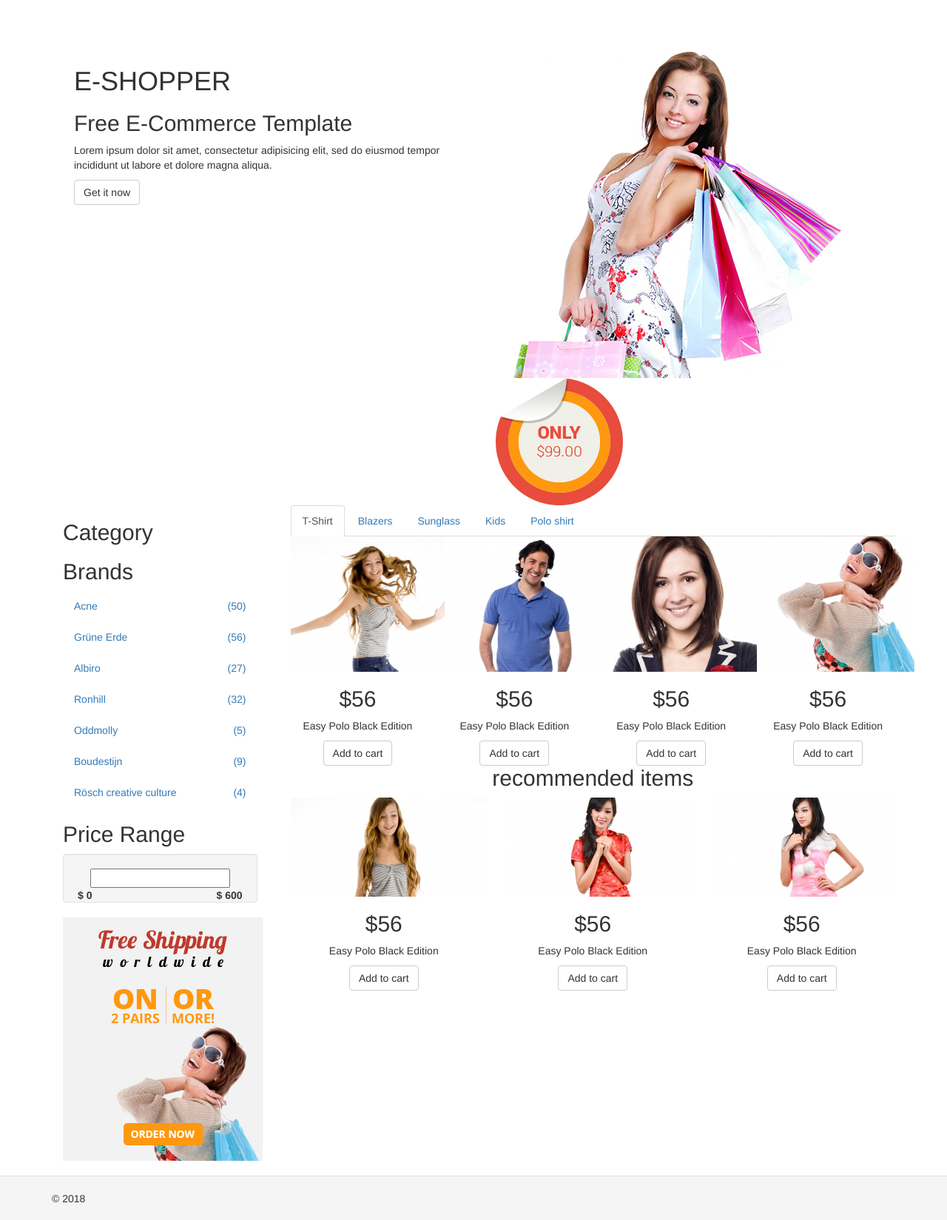
After one commit to alexey-ringo/yii2-shopping-cart, a PHP site: template frontend/views/category/index.php in a window 1280 px wide. The commit adds this page. Shown: the whole page at 74% size. Run offline with PHP 8.4, Linux system fonts and the light colour scheme; the template is opened without the code that fills it, so the values that code supplies are empty; some libraries are stand-ins or nearby versions.

Commit message:
default Index page - show popular products

```diff
--- a/common/config/bootstrap.php
+++ b/common/config/bootstrap.php
@@ -7,4 +7,5 @@ Yii::setAlias('@console', dirname(dirname(__DIR__)) . '/console');
 //Моя тестовая функция
 function debug($arr) {
     echo '<pre>' . print_r($arr, true) . '</pre>';
+    die;
 }
--- a/frontend/components/MenuWidget.php
+++ b/frontend/components/MenuWidget.php
@@ -1,9 +1,9 @@
 <?php
 
-namespace app\components;
+namespace frontend\components;
 
 use yii\base\Widget;
-use app\models\Category;
+use frontend\models\Category;
 use Yii;
 
 class MenuWidget extends Widget {
--- a/frontend/config/main.php
+++ b/frontend/config/main.php
@@ -11,6 +11,8 @@ return [
     'basePath' => dirname(__DIR__),
     'bootstrap' => ['log'],
     'language' => 'ru-RU',
+    //Роут по умолчанию
+    'defaultRoute' => 'category/index',
     'controllerNamespace' => 'frontend\controllers',
     'components' => [
         'request' => [
--- a/frontend/models/Category.php
+++ b/frontend/models/Category.php
@@ -1,6 +1,6 @@
 <?php
 
-namespace app\models;
+namespace frontend\models;
 
 use Yii;
 
--- a/frontend/models/Product.php
+++ b/frontend/models/Product.php
@@ -1,6 +1,6 @@
 <?php
 
-namespace app\models;
+namespace frontend\models;
 
 use Yii;
 
--- /dev/null
+++ b/frontend/views/category/index.php
@@ -0,0 +1,545 @@
+<?php
+
+/* @var $this yii\web\View */
+
+use frontend\components\MenuWidget;
+use yii\helpers\Html;
+
+$this->title = 'My Yii Application';
+?>
+	<section id="slider"><!--slider-->
+		<div class="container">
+			<div class="row">
+				<div class="col-sm-12">
+					<div id="slider-carousel" class="carousel slide" data-ride="carousel">
+						<ol class="carousel-indicators">
+							<li data-target="#slider-carousel" data-slide-to="0" class="active"></li>
+							<li data-target="#slider-carousel" data-slide-to="1"></li>
+							<li data-target="#slider-carousel" data-slide-to="2"></li>
+						</ol>
+
+						<div class="carousel-inner">
+							<div class="item active">
+								<div class="col-sm-6">
+									<h1><span>E</span>-SHOPPER</h1>
+									<h2>Free E-Commerce Template</h2>
+									<p>Lorem ipsum dolor sit amet, consectetur adipisicing elit, sed do eiusmod tempor incididunt ut labore et dolore magna aliqua. </p>
+									<button type="button" class="btn btn-default get">Get it now</button>
+								</div>
+								<div class="col-sm-6">
+									<img src="eshopper/images/home/girl1.jpg" class="girl img-responsive" alt="" />
+									<img src="eshopper/images/home/pricing.png"  class="pricing" alt="" />
+								</div>
+							</div>
+							<div class="item">
+								<div class="col-sm-6">
+									<h1><span>E</span>-SHOPPER</h1>
+									<h2>100% Responsive Design</h2>
+									<p>Lorem ipsum dolor sit amet, consectetur adipisicing elit, sed do eiusmod tempor incididunt ut labore et dolore magna aliqua. </p>
+									<button type="button" class="btn btn-default get">Get it now</button>
+								</div>
+								<div class="col-sm-6">
+									<img src="eshopper/images/home/girl2.jpg" class="girl img-responsive" alt="" />
+									<img src="eshopper/images/home/pricing.png"  class="pricing" alt="" />
+								</div>
+							</div>
+
+							<div class="item">
+								<div class="col-sm-6">
+									<h1><span>E</span>-SHOPPER</h1>
+									<h2>Free Ecommerce Template</h2>
+									<p>Lorem ipsum dolor sit amet, consectetur adipisicing elit, sed do eiusmod tempor incididunt ut labore et dolore magna aliqua. </p>
+									<button type="button" class="btn btn-default get">Get it now</button>
+								</div>
+								<div class="col-sm-6">
+									<img src="eshopper/images/home/girl3.jpg" class="girl img-responsive" alt="" />
+									<img src="eshopper/images/home/pricing.png" class="pricing" alt="" />
+								</div>
+							</div>
+
+						</div>
+
+						<a href="#slider-carousel" class="left control-carousel hidden-xs" data-slide="prev">
+							<i class="fa fa-angle-left"></i>
+						</a>
+						<a href="#slider-carousel" class="right control-carousel hidden-xs" data-slide="next">
+							<i class="fa fa-angle-right"></i>
+						</a>
+					</div>
+
+				</div>
+			</div>
+		</div>
+	</section><!--/slider-->
+
+	<section>
+		<div class="container">
+			<div class="row">
+				<div class="col-sm-3">
+					<div class="left-sidebar">
+						<h2>Category</h2>
+
+						<ul class="catalog category-products">
+							<?= MenuWidget::widget(['tpl' => 'menu']); ?>
+						</ul>
+
+						<div class="brands_products"><!--brands_products-->
+							<h2>Brands</h2>
+							<div class="brands-name">
+								<ul class="nav nav-pills nav-stacked">
+									<li><a href="#"> <span class="pull-right">(50)</span>Acne</a></li>
+									<li><a href="#"> <span class="pull-right">(56)</span>Grüne Erde</a></li>
+									<li><a href="#"> <span class="pull-right">(27)</span>Albiro</a></li>
+									<li><a href="#"> <span class="pull-right">(32)</span>Ronhill</a></li>
+									<li><a href="#"> <span class="pull-right">(5)</span>Oddmolly</a></li>
+									<li><a href="#"> <span class="pull-right">(9)</span>Boudestijn</a></li>
+									<li><a href="#"> <span class="pull-right">(4)</span>Rösch creative culture</a></li>
+								</ul>
+							</div>
+						</div><!--/brands_products-->
+
+						<div class="price-range"><!--price-range-->
+							<h2>Price Range</h2>
+							<div class="well text-center">
+								 <input type="text" class="span2" value="" data-slider-min="0" data-slider-max="600" data-slider-step="5" data-slider-value="[250,450]" id="sl2" ><br />
+								 <b class="pull-left">$ 0</b> <b class="pull-right">$ 600</b>
+							</div>
+						</div><!--/price-range-->
+
+						<div class="shipping text-center"><!--shipping-->
+							<img src="eshopper/images/home/shipping.jpg" alt="" />
+						</div><!--/shipping-->
+
+					</div>
+				</div>
+
+				<div class="col-sm-9 padding-right">
+				    <?php if(!empty($hits)) : ?>
+					<div class="features_items"><!--features_items-->
+						<h2 class="title text-center">Features Items</h2>
+						<?php foreach($hits as $hit) : ?>
+						<div class="col-sm-4">
+							<div class="product-image-wrapper">
+								<div class="single-products">
+										<div class="productinfo text-center">
+					                        <?= Html::img("@web/eshopper/images/products/{$hit->img}", ['alt' => $hit->name]); ?>
+											<h2>$<?= $hit->price ?></h2>
+											<p><?= $hit->name ?></p>
+											<a href="#" class="btn btn-default add-to-cart"><i class="fa fa-shopping-cart"></i>Add to cart</a>
+										</div>
+										<div class="product-overlay">
+											<div class="overlay-content">
+												<h2>$<?= $hit->price ?></h2>
+												<p><?= $hit->name ?></p>
+												<a href="#" class="btn btn-default add-to-cart"><i class="fa fa-shopping-cart"></i>Add to cart</a>
+											</div>
+										</div>
+										<?php if($hit->new) : ?>
+											<?= Html::img("@web/eshopper/images/home/new.png", ['alt' => 'Новинка', 'class' => 'new']); ?>
+										<?php endif; ?>
+										<?php if($hit->sale) : ?>
+											<?= Html::img("@web/eshopper/images/home/sale.png", ['alt' => 'Распродажа', 'class' => 'new']); ?>
+										<?php endif; ?>
+								</div>
+								<div class="choose">
+									<ul class="nav nav-pills nav-justified">
+										<li><a href="#"><i class="fa fa-plus-square"></i>Add to wishlist</a></li>
+										<li><a href="#"><i class="fa fa-plus-square"></i>Add to compare</a></li>
+									</ul>
+								</div>
+							</div>
+						</div>
+						<?php endforeach; ?>
+
+					</div><!--features_items-->
+					<?php endif; ?>
+
+					<div class="category-tab"><!--category-tab-->
+						<div class="col-sm-12">
+							<ul class="nav nav-tabs">
+								<li class="active"><a href="#tshirt" data-toggle="tab">T-Shirt</a></li>
+								<li><a href="#blazers" data-toggle="tab">Blazers</a></li>
+								<li><a href="#sunglass" data-toggle="tab">Sunglass</a></li>
+								<li><a href="#kids" data-toggle="tab">Kids</a></li>
+								<li><a href="#poloshirt" data-toggle="tab">Polo shirt</a></li>
+							</ul>
+						</div>
+						<div class="tab-content">
+							<div class="tab-pane fade active in" id="tshirt" >
+								<div class="col-sm-3">
+									<div class="product-image-wrapper">
+										<div class="single-products">
+											<div class="productinfo text-center">
+												<img src="eshopper/images/home/gallery1.jpg" alt="" />
+												<h2>$56</h2>
+												<p>Easy Polo Black Edition</p>
+												<a href="#" class="btn btn-default add-to-cart"><i class="fa fa-shopping-cart"></i>Add to cart</a>
+											</div>
+
+										</div>
+									</div>
+								</div>
+								<div class="col-sm-3">
+									<div class="product-image-wrapper">
+										<div class="single-products">
+											<div class="productinfo text-center">
+												<img src="eshopper/images/home/gallery2.jpg" alt="" />
+												<h2>$56</h2>
+												<p>Easy Polo Black Edition</p>
+												<a href="#" class="btn btn-default add-to-cart"><i class="fa fa-shopping-cart"></i>Add to cart</a>
+											</div>
+
+										</div>
+									</div>
+								</div>
+								<div class="col-sm-3">
+									<div class="product-image-wrapper">
+										<div class="single-products">
+											<div class="productinfo text-center">
+												<img src="eshopper/images/home/gallery3.jpg" alt="" />
+												<h2>$56</h2>
+												<p>Easy Polo Black Edition</p>
+												<a href="#" class="btn btn-default add-to-cart"><i class="fa fa-shopping-cart"></i>Add to cart</a>
+											</div>
+
+										</div>
+									</div>
+								</div>
+								<div class="col-sm-3">
+									<div class="product-image-wrapper">
+										<div class="single-products">
+											<div class="productinfo text-center">
+												<img src="eshopper/images/home/gallery4.jpg" alt="" />
+												<h2>$56</h2>
+												<p>Easy Polo Black Edition</p>
+												<a href="#" class="btn btn-default add-to-cart"><i class="fa fa-shopping-cart"></i>Add to cart</a>
+											</div>
+
+										</div>
+									</div>
+								</div>
+							</div>
+
+							<div class="tab-pane fade" id="blazers" >
+								<div class="col-sm-3">
+									<div class="product-image-wrapper">
+										<div class="single-products">
+											<div class="productinfo text-center">
+												<img src="eshopper/images/home/gallery4.jpg" alt="" />
+												<h2>$56</h2>
+												<p>Easy Polo Black Edition</p>
+												<a href="#" class="btn btn-default add-to-cart"><i class="fa fa-shopping-cart"></i>Add to cart</a>
+											</div>
+
+										</div>
+									</div>
+								</div>
+								<div class="col-sm-3">
+									<div class="product-image-wrapper">
+										<div class="single-products">
+											<div class="productinfo text-center">
+												<img src="eshopper/images/home/gallery3.jpg" alt="" />
+												<h2>$56</h2>
+												<p>Easy Polo Black Edition</p>
+												<a href="#" class="btn btn-default add-to-cart"><i class="fa fa-shopping-cart"></i>Add to cart</a>
+											</div>
+
+										</div>
+									</div>
+								</div>
+								<div class="col-sm-3">
+									<div class="product-image-wrapper">
+										<div class="single-products">
+											<div class="productinfo text-center">
+												<img src="eshopper/images/home/gallery2.jpg" alt="" />
+												<h2>$56</h2>
+												<p>Easy Polo Black Edition</p>
+												<a href="#" class="btn btn-default add-to-cart"><i class="fa fa-shopping-cart"></i>Add to cart</a>
+											</div>
+
+										</div>
+									</div>
+								</div>
+								<div class="col-sm-3">
+									<div class="product-image-wrapper">
+										<div class="single-products">
+											<div class="productinfo text-center">
+												<img src="eshopper/images/home/gallery1.jpg" alt="" />
+												<h2>$56</h2>
+												<p>Easy Polo Black Edition</p>
+												<a href="#" class="btn btn-default add-to-cart"><i class="fa fa-shopping-cart"></i>Add to cart</a>
+											</div>
+
+										</div>
+									</div>
+								</div>
+							</div>
+
+							<div class="tab-pane fade" id="sunglass" >
+								<div class="col-sm-3">
+									<div class="product-image-wrapper">
+										<div class="single-products">
+											<div class="productinfo text-center">
+												<img src="eshopper/images/home/gallery3.jpg" alt="" />
+												<h2>$56</h2>
+												<p>Easy Polo Black Edition</p>
+												<a href="#" class="btn btn-default add-to-cart"><i class="fa fa-shopping-cart"></i>Add to cart</a>
+											</div>
+
+										</div>
+									</div>
+								</div>
+								<div class="col-sm-3">
+									<div class="product-image-wrapper">
+										<div class="single-products">
+											<div class="productinfo text-center">
+												<img src="eshopper/images/home/gallery4.jpg" alt="" />
+												<h2>$56</h2>
+												<p>Easy Polo Black Edition</p>
+												<a href="#" class="btn btn-default add-to-cart"><i class="fa fa-shopping-cart"></i>Add to cart</a>
+											</div>
+
+										</div>
+									</div>
+								</div>
+								<div class="col-sm-3">
+									<div class="product-image-wrapper">
+										<div class="single-products">
+											<div class="productinfo text-center">
+												<img src="eshopper/images/home/gallery1.jpg" alt="" />
+												<h2>$56</h2>
+												<p>Easy Polo Black Edition</p>
+												<a href="#" class="btn btn-default add-to-cart"><i class="fa fa-shopping-cart"></i>Add to cart</a>
+											</div>
+
+										</div>
+									</div>
+								</div>
+								<div class="col-sm-3">
+									<div class="product-image-wrapper">
+										<div class="single-products">
+											<div class="productinfo text-center">
+												<img src="eshopper/images/home/gallery2.jpg" alt="" />
+												<h2>$56</h2>
+												<p>Easy Polo Black Edition</p>
+												<a href="#" class="btn btn-default add-to-cart"><i class="fa fa-shopping-cart"></i>Add to cart</a>
+											</div>
+
+										</div>
+									</div>
+								</div>
+							</div>
+
+							<div class="tab-pane fade" id="kids" >
+								<div class="col-sm-3">
+									<div class="product-image-wrapper">
+										<div class="single-products">
+											<div class="productinfo text-center">
+												<img src="eshopper/images/home/gallery1.jpg" alt="" />
+												<h2>$56</h2>
+												<p>Easy Polo Black Edition</p>
+												<a href="#" class="btn btn-default add-to-cart"><i class="fa fa-shopping-cart"></i>Add to cart</a>
+											</div>
+
+										</div>
+									</div>
+								</div>
+								<div class="col-sm-3">
+									<div class="product-image-wrapper">
+										<div class="single-products">
+											<div class="productinfo text-center">
+												<img src="eshopper/images/home/gallery2.jpg" alt="" />
+												<h2>$56</h2>
+												<p>Easy Polo Black Edition</p>
+												<a href="#" class="btn btn-default add-to-cart"><i class="fa fa-shopping-cart"></i>Add to cart</a>
+											</div>
+
+										</div>
+									</div>
+								</div>
+								<div class="col-sm-3">
+									<div class="product-image-wrapper">
+										<div class="single-products">
+											<div class="productinfo text-center">
+												<img src="eshopper/images/home/gallery3.jpg" alt="" />
+												<h2>$56</h2>
+												<p>Easy Polo Black Edition</p>
+												<a href="#" class="btn btn-default add-to-cart"><i class="fa fa-shopping-cart"></i>Add to cart</a>
+											</div>
+
+										</div>
+									</div>
+								</div>
+								<div class="col-sm-3">
+									<div class="product-image-wrapper">
+										<div class="single-products">
+											<div class="productinfo text-center">
+												<img src="eshopper/images/home/gallery4.jpg" alt="" />
+												<h2>$56</h2>
+												<p>Easy Polo Black Edition</p>
+												<a href="#" class="btn btn-default add-to-cart"><i class="fa fa-shopping-cart"></i>Add to cart</a>
+											</div>
+
+										</div>
+									</div>
+								</div>
+							</div>
+
+							<div class="tab-pane fade" id="poloshirt" >
+								<div class="col-sm-3">
+									<div class="product-image-wrapper">
+										<div class="single-products">
+											<div class="productinfo text-center">
+												<img src="eshopper/images/home/gallery2.jpg" alt="" />
+												<h2>$56</h2>
+												<p>Easy Polo Black Edition</p>
+												<a href="#" class="btn btn-default add-to-cart"><i class="fa fa-shopping-cart"></i>Add to cart</a>
+											</div>
+
+										</div>
+									</div>
+								</div>
+								<div class="col-sm-3">
+									<div class="product-image-wrapper">
+										<div class="single-products">
+											<div class="productinfo text-center">
+												<img src="eshopper/images/home/gallery4.jpg" alt="" />
+												<h2>$56</h2>
+												<p>Easy Polo Black Edition</p>
+												<a href="#" class="btn btn-default add-to-cart"><i class="fa fa-shopping-cart"></i>Add to cart</a>
+											</div>
+
+										</div>
+									</div>
+								</div>
+								<div class="col-sm-3">
+									<div class="product-image-wrapper">
+										<div class="single-products">
+											<div class="productinfo text-center">
+												<img src="eshopper/images/home/gallery3.jpg" alt="" />
+												<h2>$56</h2>
+												<p>Easy Polo Black Edition</p>
+												<a href="#" class="btn btn-default add-to-cart"><i class="fa fa-shopping-cart"></i>Add to cart</a>
+											</div>
+
+										</div>
+									</div>
+								</div>
+								<div class="col-sm-3">
+									<div class="product-image-wrapper">
+										<div class="single-products">
+											<div class="productinfo text-center">
+												<img src="eshopper/images/home/gallery1.jpg" alt="" />
+												<h2>$56</h2>
+												<p>Easy Polo Black Edition</p>
+												<a href="#" class="btn btn-default add-to-cart"><i class="fa fa-shopping-cart"></i>Add to cart</a>
+											</div>
+
+										</div>
+									</div>
+								</div>
+							</div>
+						</div>
+					</div><!--/category-tab-->
+
+					<div class="recommended_items"><!--recommended_items-->
+						<h2 class="title text-center">recommended items</h2>
+
+						<div id="recommended-item-carousel" class="carousel slide" data-ride="carousel">
+							<div class="carousel-inner">
+								<div class="item active">
+									<div class="col-sm-4">
+										<div class="product-image-wrapper">
+											<div class="single-products">
+												<div class="productinfo text-center">
+													<img src="eshopper/images/home/recommend1.jpg" alt="" />
+													<h2>$56</h2>
+													<p>Easy Polo Black Edition</p>
+													<a href="#" class="btn btn-default add-to-cart"><i class="fa fa-shopping-cart"></i>Add to cart</a>
+												</div>
+
+											</div>
+										</div>
+									</div>
+									<div class="col-sm-4">
+										<div class="product-image-wrapper">
+											<div class="single-products">
+												<div class="productinfo text-center">
+													<img src="eshopper/images/home/recommend2.jpg" alt="" />
+													<h2>$56</h2>
+													<p>Easy Polo Black Edition</p>
+													<a href="#" class="btn btn-default add-to-cart"><i class="fa fa-shopping-cart"></i>Add to cart</a>
+												</div>
+
+											</div>
+										</div>
+									</div>
+									<div class="col-sm-4">
+										<div class="product-image-wrapper">
+											<div class="single-products">
+												<div class="productinfo text-center">
+													<img src="eshopper/images/home/recommend3.jpg" alt="" />
+													<h2>$56</h2>
+													<p>Easy Polo Black Edition</p>
+													<a href="#" class="btn btn-default add-to-cart"><i class="fa fa-shopping-cart"></i>Add to cart</a>
+												</div>
+
+											</div>
+										</div>
+									</div>
+								</div>
+								<div class="item">
+									<div class="col-sm-4">
+										<div class="product-image-wrapper">
+											<div class="single-products">
+												<div class="productinfo text-center">
+													<img src="eshopper/images/home/recommend1.jpg" alt="" />
+													<h2>$56</h2>
+													<p>Easy Polo Black Edition</p>
+													<a href="#" class="btn btn-default add-to-cart"><i class="fa fa-shopping-cart"></i>Add to cart</a>
+												</div>
+
+											</div>
+										</div>
+									</div>
+									<div class="col-sm-4">
+										<div class="product-image-wrapper">
+											<div class="single-products">
+												<div class="productinfo text-center">
+													<img src="eshopper/images/home/recommend2.jpg" alt="" />
+													<h2>$56</h2>
+													<p>Easy Polo Black Edition</p>
+													<a href="#" class="btn btn-default add-to-cart"><i class="fa fa-shopping-cart"></i>Add to cart</a>
+												</div>
+
+											</div>
+										</div>
+									</div>
+									<div class="col-sm-4">
+										<div class="product-image-wrapper">
+											<div class="single-products">
+												<div class="productinfo text-center">
+													<img src="eshopper/images/home/recommend3.jpg" alt="" />
+													<h2>$56</h2>
+													<p>Easy Polo Black Edition</p>
+													<a href="#" class="btn btn-default add-to-cart"><i class="fa fa-shopping-cart"></i>Add to cart</a>
+												</div>
+
+											</div>
+										</div>
+									</div>
+								</div>
+							</div>
+							 <a class="left recommended-item-control" href="#recommended-item-carousel" data-slide="prev">
+								<i class="fa fa-angle-left"></i>
+							  </a>
+							  <a class="right recommended-item-control" href="#recommended-item-carousel" data-slide="next">
+								<i class="fa fa-angle-right"></i>
+							  </a>
+						</div>
+					</div><!--/recommended_items-->
+
+				</div>
+			</div>
+		</div>
+	</section>
```
Also changed, not shown: frontend/controllers/AppController.php (added, +11 -0 lines), frontend/controllers/CategoryController.php (added, +21 -0 lines), frontend/web/eshopper/images/products/product1.jpg (added), frontend/web/eshopper/images/products/product2.jpg (added), frontend/web/eshopper/images/products/product3.jpg (added), frontend/web/eshopper/images/products/product4.jpg (added), frontend/web/eshopper/images/products/product5.jpg (added), frontend/web/eshopper/images/products/product6.jpg (added), 1 other file.
